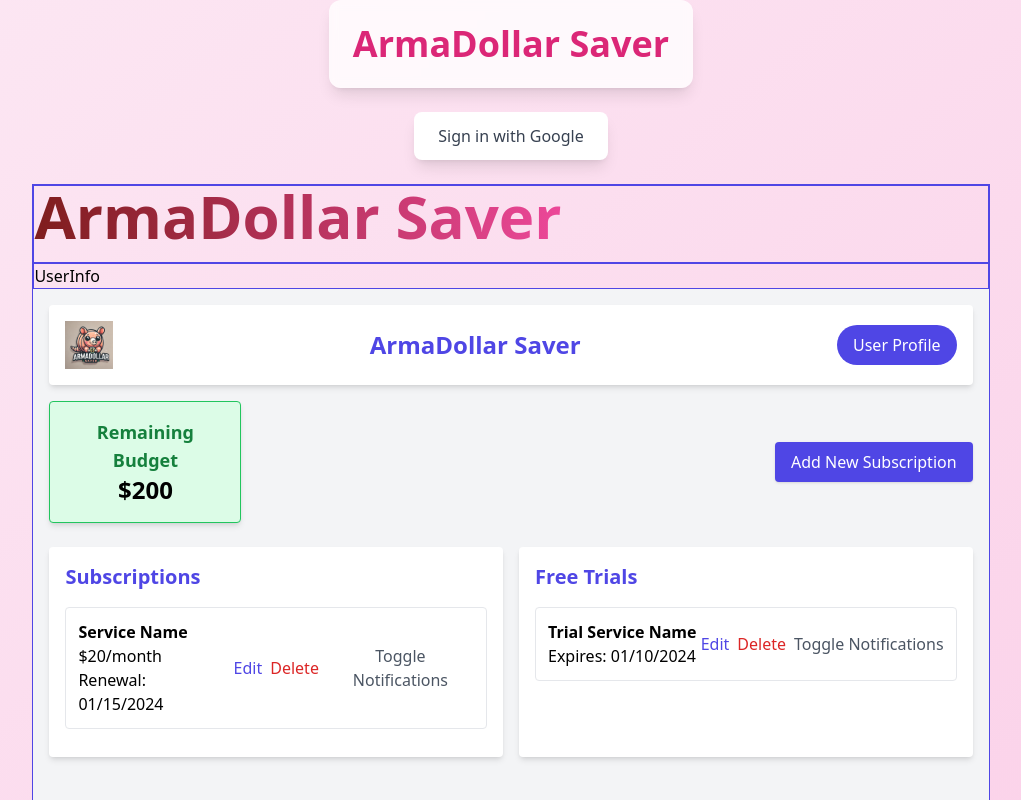
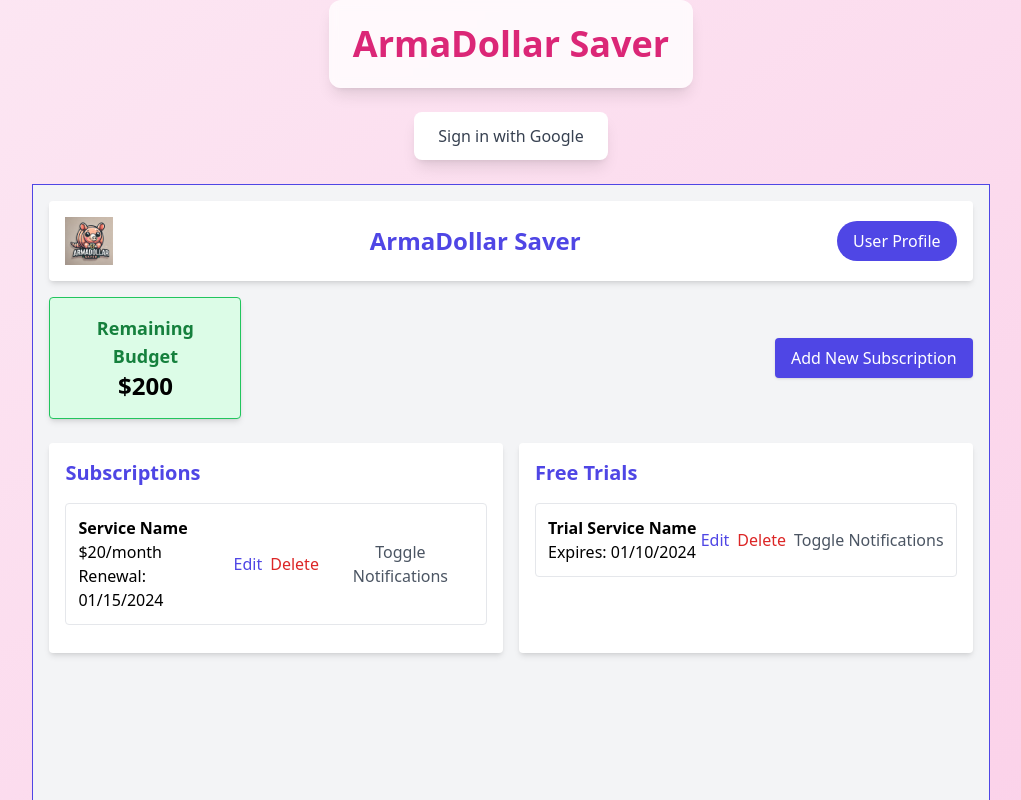
Before and after one commit to Panda-Whale-Iteration-Project/iteration-project, a React (Vite) app: page / in a window 1280 px wide. Shown: the top 800 px of the page, without its empty margins (129-1150 px from the left). Built offline with nearby package versions, Linux system fonts and the light colour scheme.

Commit message:
Updated HomepageContainer to reflect new changes, working on sending new subscription form to backend

```diff
--- a/src/components/AddNewFormDisplay.jsx
+++ b/src/components/AddNewFormDisplay.jsx
@@ -4,6 +4,7 @@ import CategoryDropDownMenu from './CategoryDropDownMenu';
 import NotificationsDropDownMenu from './NotificationsDropDownMenu';
 
 const AddNewFormDisplay = ({ closePopup }) => {
+  // STATE INFO AND FUNCTIONS FOR CATEGORIES DROP DOWN MENU
   // DropDownVisibility determines if category drop down menu renders
   // DropDownSelection determines what text is populated based on category selection
   const [dropDownVisibility, setDropDownVisibility] = useState(false);
@@ -20,6 +21,7 @@ const AddNewFormDisplay = ({ closePopup }) => {
     setDropDownVisibility(false);
   };
 
+  // STATE INFO AND FUNCTIONS FOR NOTIFICATIONS TOGGLE AND DROP DOWN MENU
   // NotificationsVisibility determines if notification options render
   // NotificationsDropDownVisibility determines if notifications drop down menu renders
   // notificationSelection determines what text is populated based on category selection
@@ -50,6 +52,7 @@ const AddNewFormDisplay = ({ closePopup }) => {
     setnotificationsDropDownVisibility(false);
   };
 
+  // STATE INFO AND FUNCTIONS FOR FORM DATA
   // State for form data
   const [formData, setFormData] = useState({
     serviceName: '',
@@ -60,7 +63,7 @@ const AddNewFormDisplay = ({ closePopup }) => {
     notificationFrequency: '',
   });
 
-  // update state as form input changes, accessing field by name
+  // Update form state as input changes
   const handleInputChange = (e) => {
     console.log('input change');
     const { name, value } = e.target;
@@ -80,18 +83,25 @@ const AddNewFormDisplay = ({ closePopup }) => {
     notifications: BOOL
     notificationFrequency: ??
   */
-
+  // NOTE TO SELF: NEED TO MAKE CERTAIN FIELDS MANDATORY
   const handleSubmit = (e) => {
     e.preventDefault();
-    console.log('Submit button was clicked. Info submitted: ', formData);
+    console.log('Attempting to send to backend. Info submitted: ', formData);
 
     // Send post request to backend with form state as body
     fetch('/subscription', {
       method: 'POST',
       headers: {
         'Content-Type': 'application/json',
-        body: JSON.stringify(formData)
-      }
+        body: JSON.stringify(formData),
+      },
+      /*
+      GETTING AN ERROR HERE
+      AddNewFormDisplay.jsx:89
+       POST http://localhost:5173/subscription net::ERR_ABORTED 404 (Not Found)
+      */
+    }).then(() => {
+      console.log('succesfully sent to backend');
     });
     closePopup();
   };
--- a/src/pages/HomepageContainer.jsx
+++ b/src/pages/HomepageContainer.jsx
@@ -4,8 +4,7 @@ import DashboardContainer from '../components/DashboardContainer.jsx';
 const HomepageContainer = () => {
 	return (
 		<div className='border border-indigo-600'>
-			<TitleDisplay />
-			<UserInfo />
+			{/* <TitleDisplay /> */}
 			<DashboardContainer />
 		</div>
 	);
@@ -23,12 +22,4 @@ const TitleDisplay = () => {
 	);
 };
 
-const UserInfo = () => {
-	return (
-		<div className='border border-indigo-600'>
-			<h1>UserInfo</h1>
-		</div>
-	);
-};
-
 export default HomepageContainer;
```
